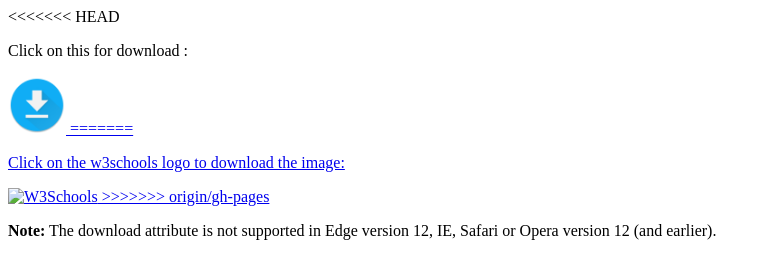
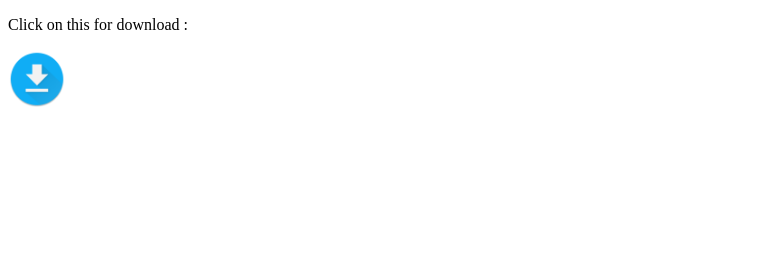
Before and after one commit to SothAustin/downloadappmef.github.io, a plain HTML site: page index.html in a window 1280 px wide. Shown: the whole page, without its empty margins (0-771 px from the left). Drawn offline with Linux system fonts and the light colour scheme.

Commit message:
Update index.html
Update

```diff
--- a/index.html
+++ b/index.html
@@ -2,20 +2,10 @@
 <html>
 <body>
 
-<<<<<<< HEAD
 <p>Click on this for download :<p>
 
 <a href="itms-services://?action=download-manifest&url=https://sothaustin.github.io/downloadappmef.github.io/CarMefTest.plist"CarMefTest" download>
-  <img border="0" src="download.png" alt="W3Schools" width="58" height="58">
-=======
-<p>Click on the w3schools logo to download the image:<p>
-
-<a href="/images/myw3schoolsimage.jpg" download>
-  <img border="0" src="/images/myw3schoolsimage.jpg" alt="W3Schools" width="104" height="142">
->>>>>>> origin/gh-pages
+  <img border="0" src="download.png" alt="W3Schools" width="58" height="58"/>
 </a>
-
-<p><b>Note:</b> The download attribute is not supported in Edge version 12, IE, Safari or Opera version 12 (and earlier).</p>
-
 </body>
 </html>
```
